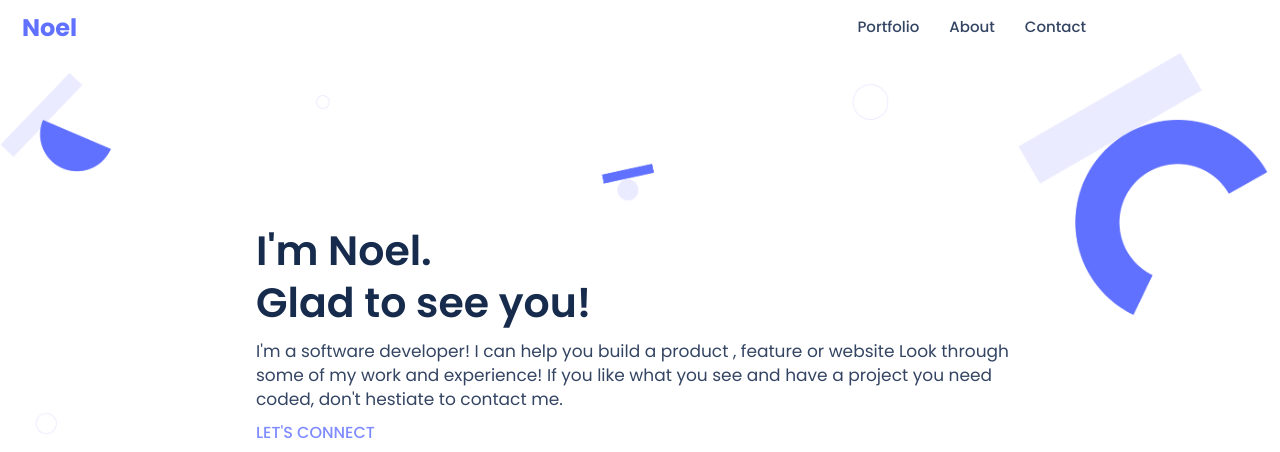
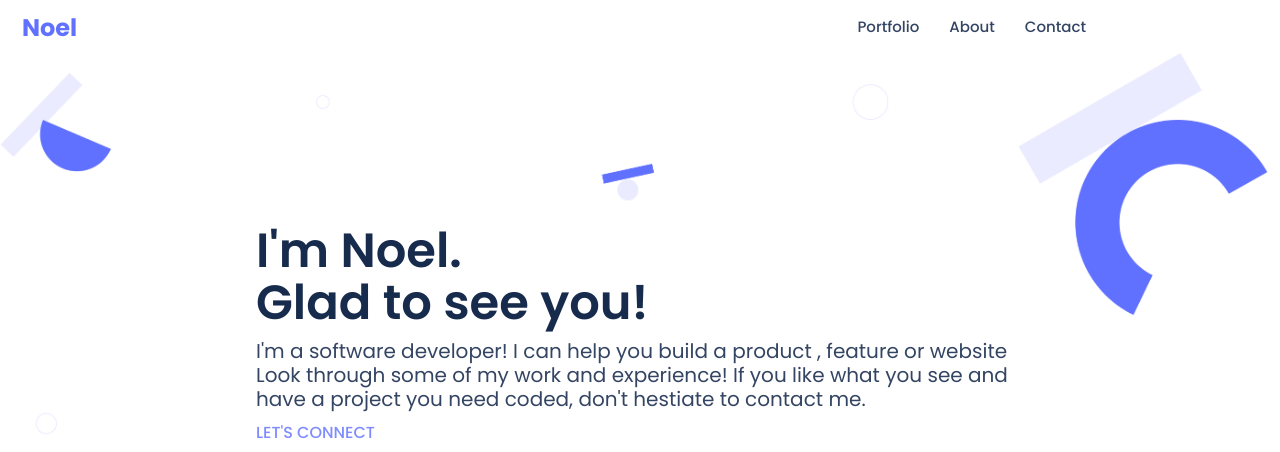
Before and after one commit to NoelLincoln/myportfolio, a website: page index.html in a window 1280 px wide. Shown: the top 452 px of the page. Drawn offline with Linux system fonts and the light colour scheme.

Commit message:
fix font size and set body to fill whole page

```diff
--- a/style.css
+++ b/style.css
@@ -867,10 +867,22 @@ input[type='submit']:active {
     margin-right: 0;
   }
 
+  body {
+    height: 100vh;
+  }
+
   .top h2,
   p,
   .socials {
     margin-left: 0;
+  }
+
+  .title {
+    font-size: 48px;
+  }
+
+  .intro {
+    font-size: 20px;
   }
 
   .support-text {
```
